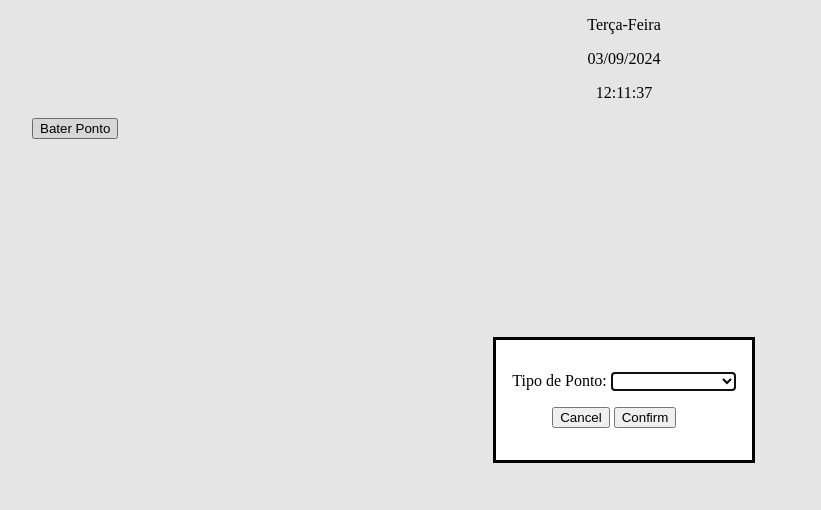
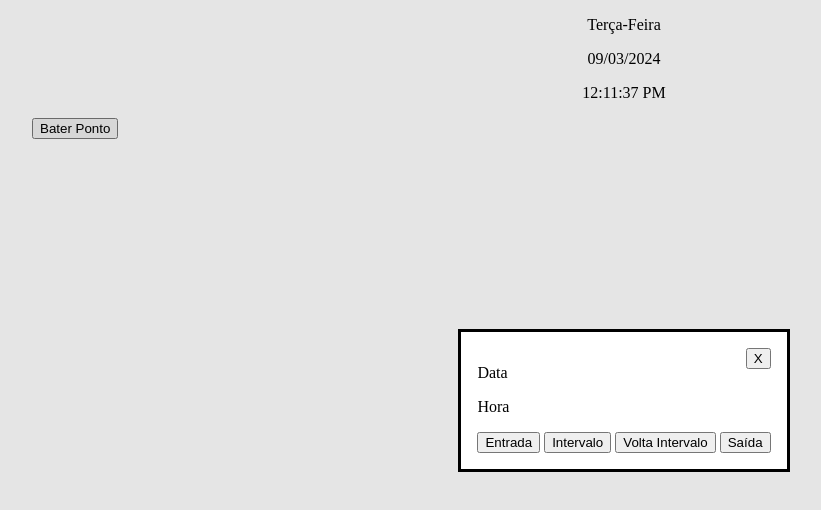
Before and after one commit to MarceloKobayashi/ponto-eletronico, a plain HTML site: page index.html in a window 1280 px wide. Both pictures are taken after a click on the button "Bater Ponto". Shown: the whole page, without its empty margins (16-837 px from the left). Drawn offline with Linux system fonts and the light colour scheme.

Commit message:
pw-09-03

```diff
--- a/css/style.css
+++ b/css/style.css
@@ -1,3 +1,9 @@
 .data-hora {
     text-align: center;
 }
+
+#btn-fechar {
+    position: absolute;
+    top: 1rem;
+    right: 1rem;
+}
--- a/index.html
+++ b/index.html
@@ -17,26 +17,15 @@
         <button id="btn-bater-ponto">Bater Ponto</button>
     </menu>
 
-    <dialog id="dialog">
-        <form method="dialog">
-            <section>
-                <p>
-                    <label for="tipoPonto">Tipo de Ponto:</label>
-                    <select id="tipo-ponto">
-                        <option></option>
-                        <option>Entrada Trabalho</option>
-                        <option>Saída Trabalho</option>
-                        <option>Entrada Intervalo</option>
-                        <option>Saída Intervalo</option>
-                    </select>
-                </p>
-            </section>
+    <dialog id="dialog-ponto">
+        <p>Data</p>
+        <p>Hora</p>
 
-            <menu>
-                <button id="botao-cancela" type="reset">Cancel</button>
-                <button type="submit">Confirm</button>
-            </menu>
-        </form>
+        <button>Entrada</button>
+        <button>Intervalo</button>
+        <button>Volta Intervalo</button>
+        <button>Saída</button>
+        <button id="btn-fechar">X</button>
         <!--conteudo modal de ponto-->
     </dialog>
 
--- a/js/index.js
+++ b/js/index.js
@@ -4,8 +4,15 @@ const horaMinSeg = document.getElementById("hora-min-seg");
 
 const btnBaterPonto = document.getElementById("btn-bater-ponto");
 
-const dialogBox = document.getElementById("dialog");
-const btnCancela = document.getElementById("botao-cancela");
+const dialogPonto = document.getElementById("dialog-ponto");
+btnBaterPonto.addEventListener("click", function() {
+    dialogPonto.showModal();
+});
+
+const btnFechar = document.getElementById("btn-fechar");
+btnFechar.addEventListener("click", () => {
+    dialogPonto.close();
+});
 
 function getCurrentWeekDay() {
     const date = new Date();
@@ -26,16 +33,12 @@ function getCurrentWeekDay() {
 }
 
 function getCurrentHour() {
-    //padStart
-    //considerar formatos diferentes formatos
-
+    const locale = navigator.language;
     const date = new Date();
 
-    let hora = date.getHours().toString().padStart(2, "0");
-    let min = date.getMinutes().toString().padStart(2, "0");
-    let sec = date.getSeconds().toString().padStart(2, "0");
+    const options = {hour: '2-digit', minute: '2-digit', second: '2-digit'};
 
-    return `${hora}:${min}:${sec}`;
+    return date.toLocaleTimeString(locale, options);
 }
 
 function printCurrentHour() {
@@ -43,24 +46,16 @@ function printCurrentHour() {
 }
 
 function getCurrentDate() {
-    //considerar o locale
+    const locale = navigator.language;
+
     const date = new Date();
+    const options = { day: '2-digit', month: '2-digit', year: 'numeric' };
 
-    const dia = date.getDate().toString().padStart(2, "0");
-    const mes = (date.getMonth() + 1).toString().padStart(2, "0");
-
-    return `${dia}/${mes}/${date.getFullYear()}`;
+    return date.toLocaleDateString(locale, options);
 }
 
 diaSemana.textContent = getCurrentWeekDay();
 diaMesAno.textContent = getCurrentDate();
 
-btnBaterPonto.addEventListener("click", function() {
-    dialogBox.showModal();
-});
-
-btnCancela.addEventListener("click", function() {
-    dialogBox.close();
-})
 
 setInterval(printCurrentHour, 1000);    //repete a função a cada segundo
```
